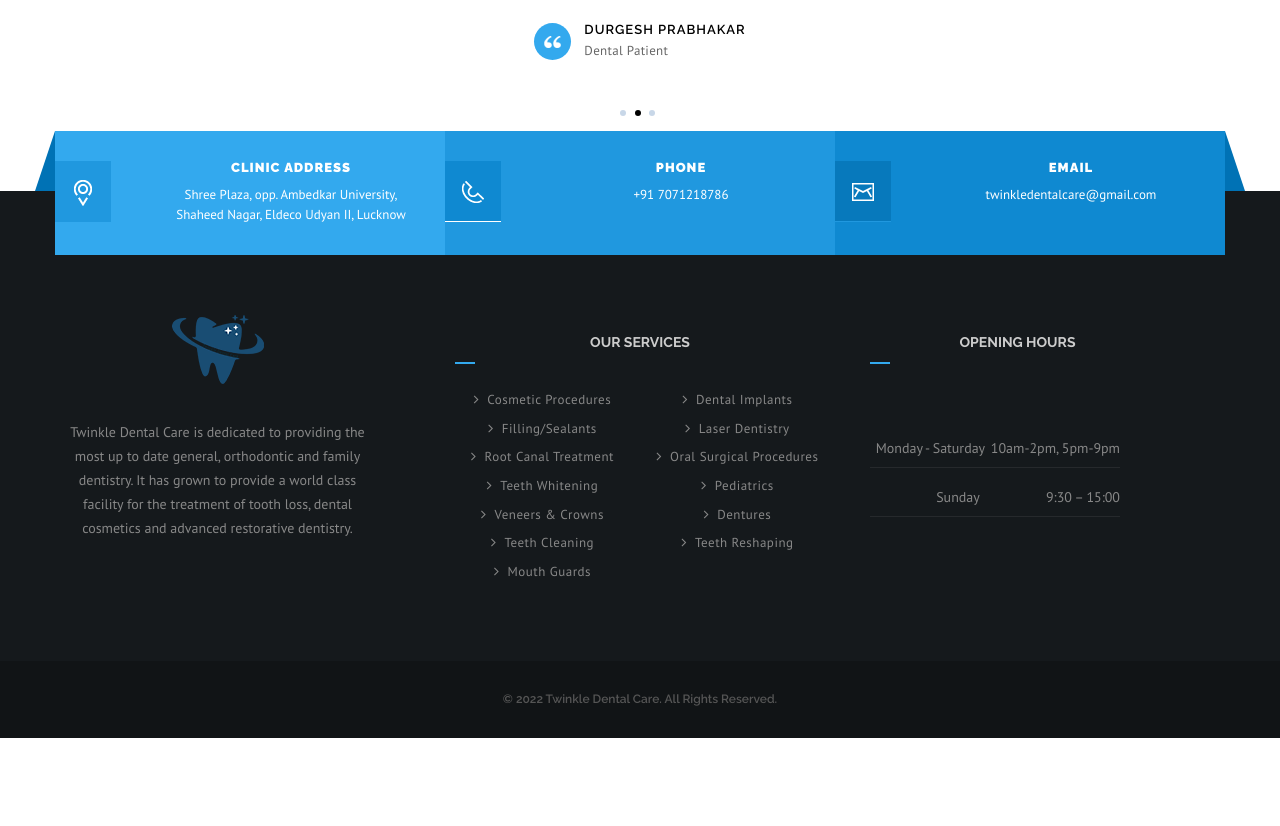
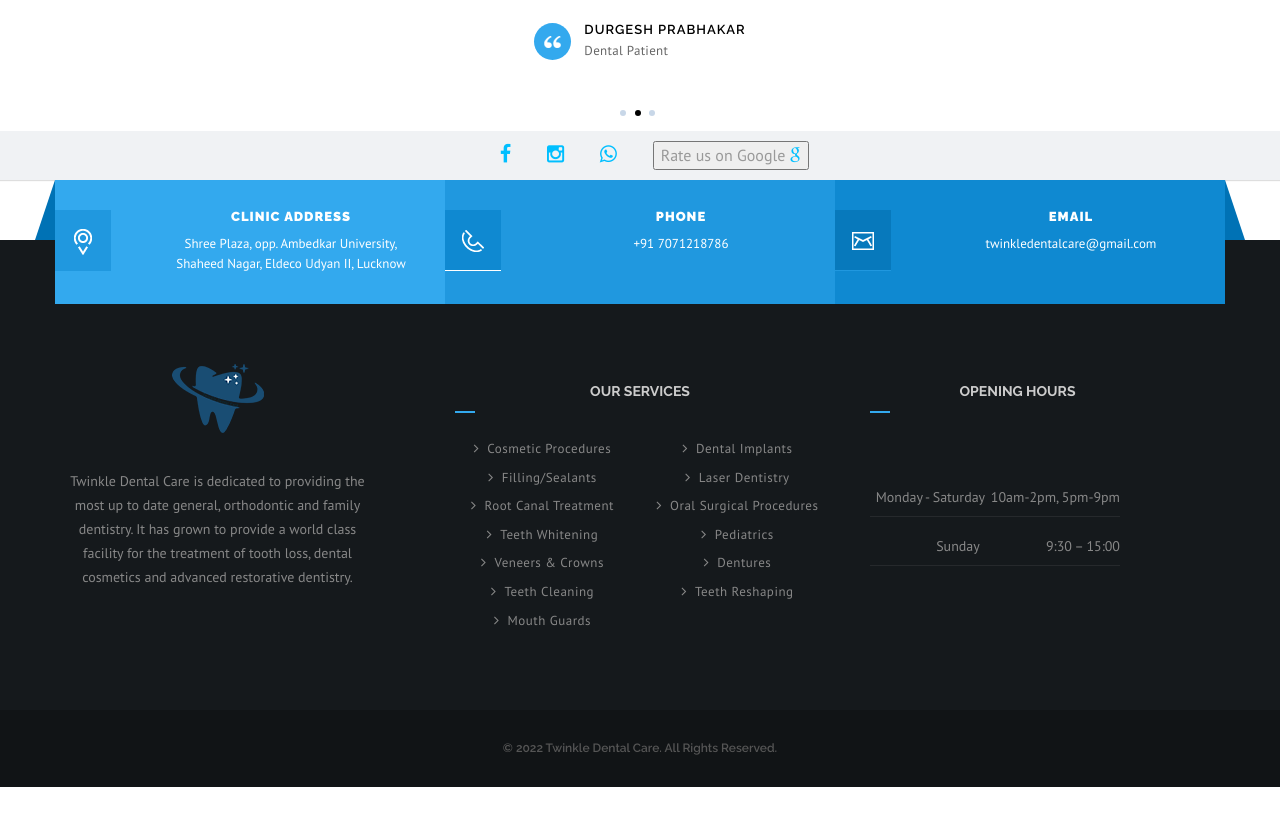
Before and after one commit to iamrishabh7/twinkledentalcare.github.io, a plain HTML site: page index.html in a window 1280 px wide. Shown: the part 4960-5786 px from the top of the page. Drawn offline with Linux system fonts and the light colour scheme; some packages are replaced by stand-ins of ours.

Commit message:
Update index.html

```diff
--- a/index.html
+++ b/index.html
@@ -732,6 +732,23 @@ He is passionate about educating patient of all ages on the importance of proper
 				</div><!-- Testimonial Carousel /- -->
 			</div> &nbsp &nbsp
 
+<!-- Top Header -->
+			<div class="top-header container-fluid no-padding">
+				<!-- Container -->
+				<div class="container">
+					<div class="row">
+
+						<div class="col-md-8 text-right">
+							<ul>
+								<li><a href="www.google.com" title="Facebook"><i class="fa fa-facebook" style="font-size:20px;color:deepskyblue"></i></a></li>
+								<li><a href="#" title="Twitter"><i class="fa fa-instagram" style="font-size:20px;color:deepskyblue"></i></a></li>
+								<li><a href="#" title="Tumblr"><i class="fa fa-whatsapp" style="font-size:20px;color:deepskyblue"></i></a></li>
+								<li><a href="#" title="Tumblr"><button style="font-size:16px">Rate us on Google <i class="fa fa-google" style="color:deepskyblue"></i></button>
+							</ul>
+						</div>
+					</div>
+				</div><!-- container /- -->
+			</div><!-- Top Header /- -->
 
 		<footer class="footer-main container-fluid no-padding">
 			<!-- Container -->
```
